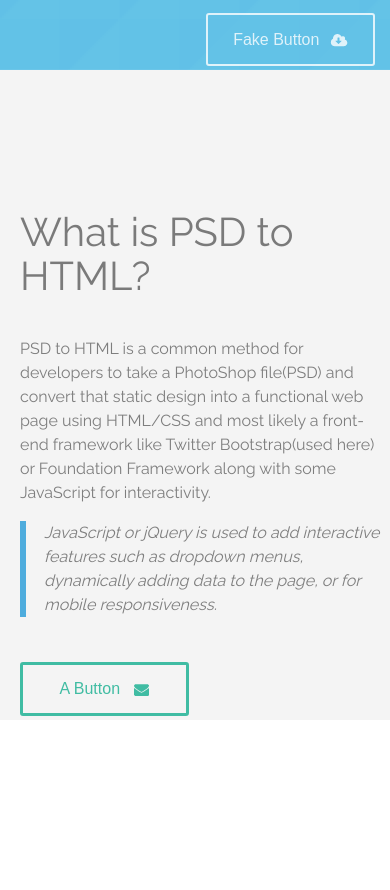
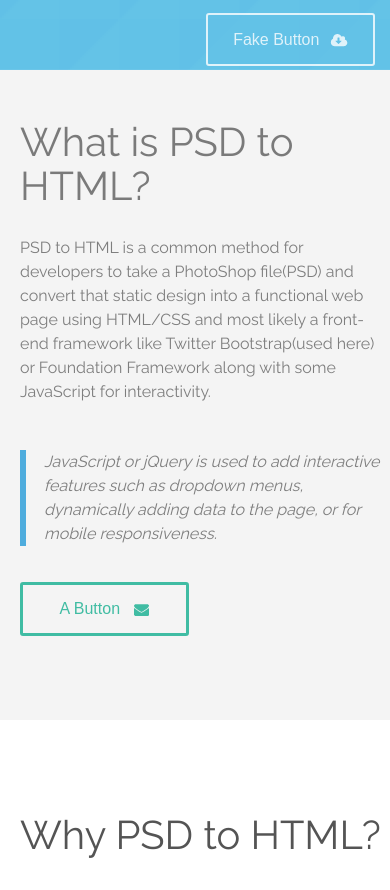
Before and after one commit to sok213/psd-to-html, a plain HTML site: page index.html in a window 390 px wide. Shown: the part 580-1470 px from the top of the page. Drawn offline with nearby package versions, Linux system fonts and the light colour scheme; a script that the page names is missing.

Commit message:
Fix mobile responsiveness

```diff
--- a/style.css
+++ b/style.css
@@ -528,6 +528,22 @@ a:hover {
     height: 43px;
   }
 
+  #section-1-title {
+    top: 50px;
+  }
+
+  .section-1-desc {
+    top: 70px;
+  }
+
+  #quote {
+    top: 100px;
+  }
+
+  #hello-btn {
+    margin-top: 120px;
+  }
+
   .footer a {
     margin-top: -40px;
     margin-right: 59px;
```
